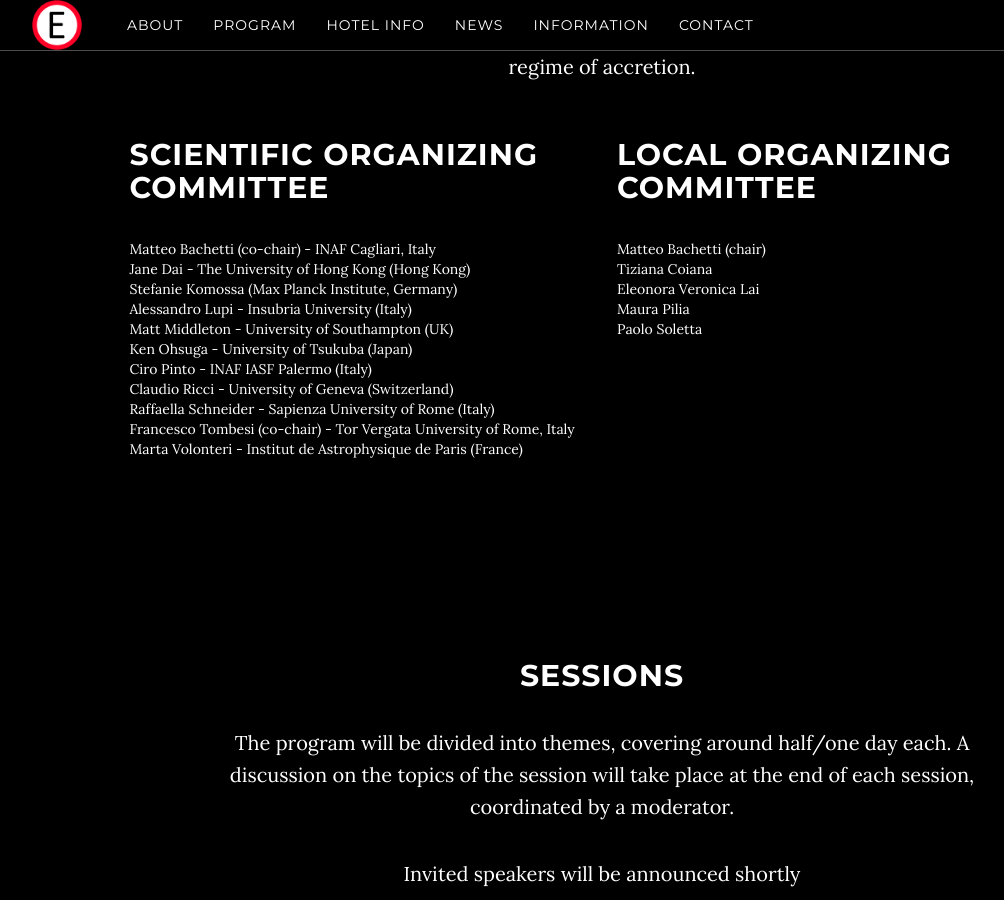
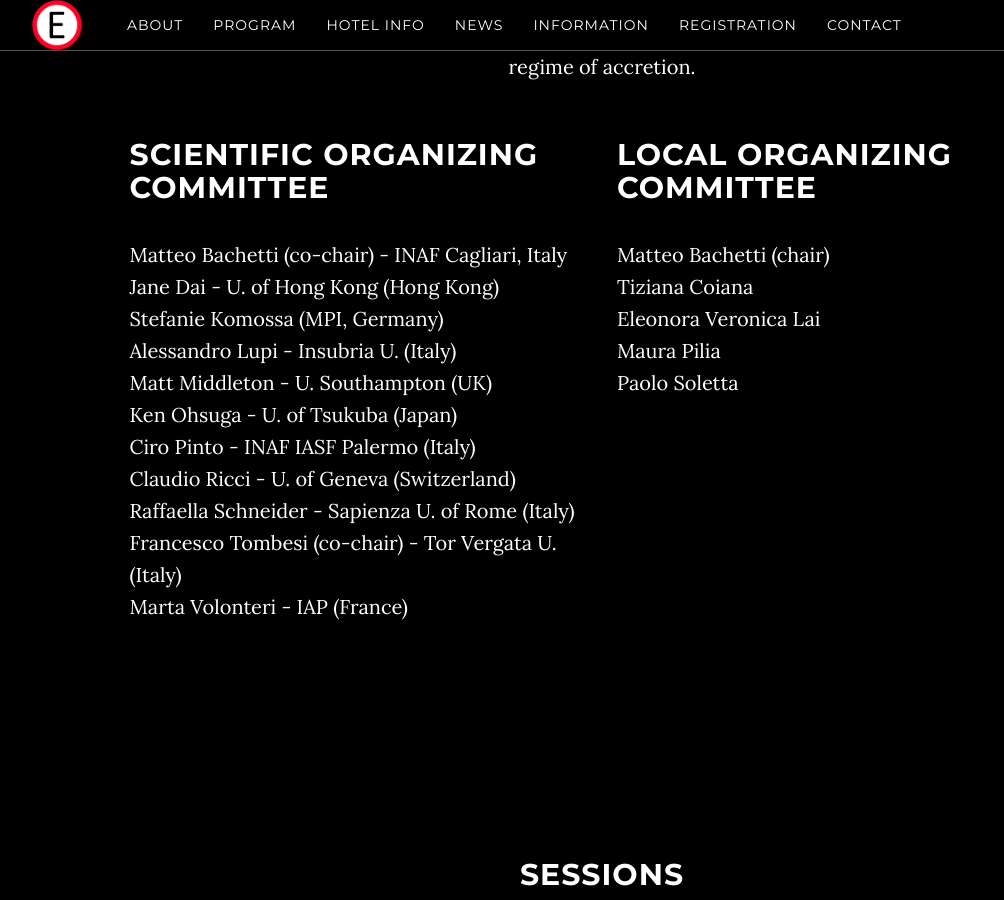
Before and after one commit to breakingthelimits/supereddington2026, a Jekyll site: the page built from index.html, in a window 1280 px wide and 900 px high, scrolled down 1437 px. Shown: the whole window, without its empty margins (38-1042 px from the left). Built offline with Jekyll 4.4.1, drawn with Linux system fonts in a browser that asks for light colours; some of the changed text lies outside the part shown.

Commit message:
Add registration, fix formatting

```diff
--- a/_includes/about.html
+++ b/_includes/about.html
@@ -15,28 +15,31 @@
             <div class="col-md-5 col-md-offset-1" style='text-align: left'>
                 </br>
                 <h2>Scientific Organizing Committee</h2>
+                 <p>
                 Matteo Bachetti (co-chair) - INAF Cagliari, Italy<br />
-Jane Dai - The University of Hong Kong (Hong Kong) <br />
-Stefanie Komossa (Max Planck Institute, Germany) <br />
-Alessandro Lupi - Insubria University (Italy)<br />
-Matt Middleton - University of Southampton (UK)<br />
-Ken Ohsuga - University of Tsukuba (Japan)<br />
+                Jane Dai - U. of Hong Kong (Hong Kong) <br />
+                Stefanie Komossa (MPI, Germany) <br />
+                Alessandro Lupi - Insubria U. (Italy)<br />
+                Matt Middleton - U. Southampton (UK)<br />
+                Ken Ohsuga - U. of Tsukuba (Japan)<br />
                 Ciro Pinto - INAF IASF Palermo (Italy) <br />
-Claudio Ricci - University of Geneva (Switzerland)<br />
-Raffaella Schneider - Sapienza University of Rome (Italy)<br />
-Francesco Tombesi (co-chair) - Tor Vergata University of Rome, Italy<br />
-Marta Volonteri - Institut de Astrophysique de Paris (France) <br />
-
+                Claudio Ricci - U. of Geneva (Switzerland)<br />
+                Raffaella Schneider - Sapienza U. of Rome (Italy)<br />
+                Francesco Tombesi (co-chair) - Tor Vergata U. (Italy)<br />
+                Marta Volonteri - IAP (France) <br />
+            </p>
 
             </div>
             <div class="col-md-5" style='text-align: left'>
                                 </br>
                 <h2>Local Organizing Committee</h2>
+                <p>
                 Matteo Bachetti (chair)  </br>
                 Tiziana Coiana </br>
                 Eleonora Veronica Lai </br>
                 Maura Pilia </br>
                 Paolo Soletta
+                </p>
  </br>
             </div>
         </div>
--- a/_includes/contact.html
+++ b/_includes/contact.html
@@ -4,6 +4,7 @@
         <div class="row">
           <div class="col-md-5 col-md-offset-1" style='text-align: left'>
             <h3>Organizing Secretariat</h3>
+            <p>
               Kassiopea Group Srl<br />
               Via S. Tommaso D'Aquino 20 (Torre Verde)<br />
               09134 Cagliari<br />
@@ -12,13 +13,15 @@
               <!--Fax: +39 (0)70 656 263<br /> -->
               e-mail: <a href="mailto:info@kassiopeagroup.com">info@kassiopeagroup.com</a><br />
               web: <a href="https://www.kassiopeagroup.com">https://www.kassiopeagroup.com</a>
+              </p>
           </div>
           <div class="col-md-5" style='text-align: left'>
             <h3>LOC</h3>
+            <p>
               To contact the LOC, please use <br />
               the following email address:<br />
               <a href="mailto:{{ site.email }}">{{ site.email }}</a>
-
+</p>
           </div>
         </div>
 
--- a/_includes/nav.html
+++ b/_includes/nav.html
@@ -36,10 +36,10 @@
                     <li>
                         <a class="page-scroll" href="/supereddington2026/travel">Information</a>
                     </li>
-                    <!-- <li>
+                    <li>
                         <a class="page-scroll" href="/supereddington2026/registration">Registration</a>
                     </li>
-                    <li>
+                    <!-- <li>
                         <a class="page-scroll" href="/supereddington2026/registered">Participants</a>
                     </li> -->
                     <li>
--- a/_includes/program.html
+++ b/_includes/program.html
@@ -7,26 +7,36 @@
         <p>The program will be divided into themes, covering around half/one day each.
         A discussion on the topics of the session will take place at the end of each
         session, coordinated by a moderator.</p>
-
-        <p>Invited speakers will be announced shortly</p>
-
+        <p>
             <b>Super-Eddington Accretion Physics</b><br />
-        <!-- Invited speaker: Yan-Fei Jiang -->
 
             <b>Black hole growth and galaxy evolution </b><br />
-        <!-- Invited speaker: Kohei Inayoshi (PKU), TBD -->
 
             <b>Active Galactic Nuclei and quasars</b><br />
-        <!-- Invited speaker: Jian-Min Wang (IHEP)-->
 
             <b>X-ray binaries and ULXs</b><br />
-        <!-- Invited speaker: Natalie Webb (IRAP) -->
 
             <b>Gamma-ray bursts and tidal disruption events</b><br />
-        <!-- Invited speaker: Erin Kara (MIT) -->
 
             <b>New and future observatories ...</b><br />
+        </p>
+    </div>
+</div>
+<br />
+<br />
+<br />
 
+<div class="row">
+    <div class="col-md-8 col-md-offset-2">
+        <h2>Confirmed Invited and solicited speakers</h2>
+        <p>
+            Mitch Begelman (JILA-Colorado)<br />
+            Yan-Fei Jiang (Flatiron institute)<br />
+            Chichuan Jin (NAOC)<br />
+            Alessia Tortosa (INAF)<br />
+            Jian-Min Wang (IHEP)<br />
+            Natalie Webb (IRAP)<br />
+        </p>
     </div>
 </div>
 </section>
--- a/_includes/venue.html
+++ b/_includes/venue.html
@@ -4,6 +4,7 @@
             <div class="container">
                 <div class="col-md-8 col-md-offset-2" style="background-color:rgba(0,0,0,0.7)">
                     <h2>Venue</h2>
+                    <p>
                     The workshop will take place at Hotel Regina Margherita, in the lively center of Cagliari. The hotel will provide up to 40 rooms for participants at a fixed rate of 145€/night for single rooms and 87.5/person/night in double room, for reservations until Feb.15th. After that date, the number of available rooms will decrease.
 
 
@@ -21,6 +22,7 @@
                             <a href={{ site.baseurl }}/travel class="btn btn-default btn-lg">Travel information</a>
                         </li>
                     </ul> -->
+                    </p>
                 </div>
             </div>
         </div>
```
Also changed, not shown: registration/index.html (+11 -91 lines). Lines whose indentation alone changed are shown as unchanged.
